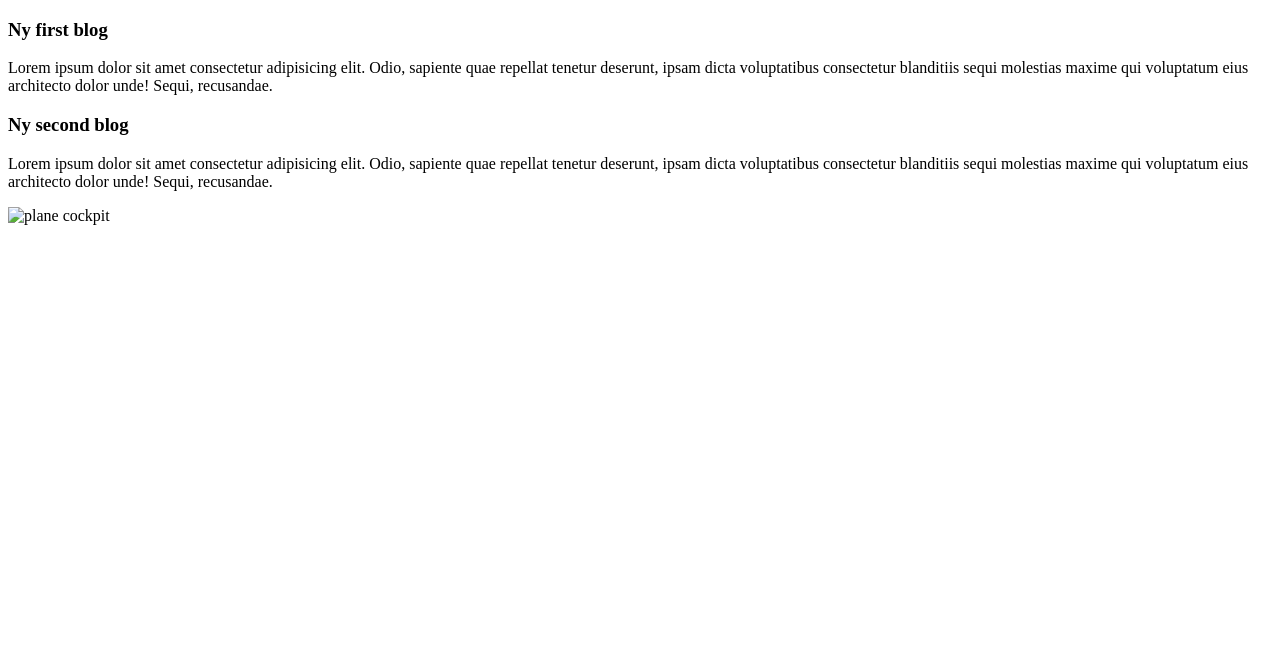
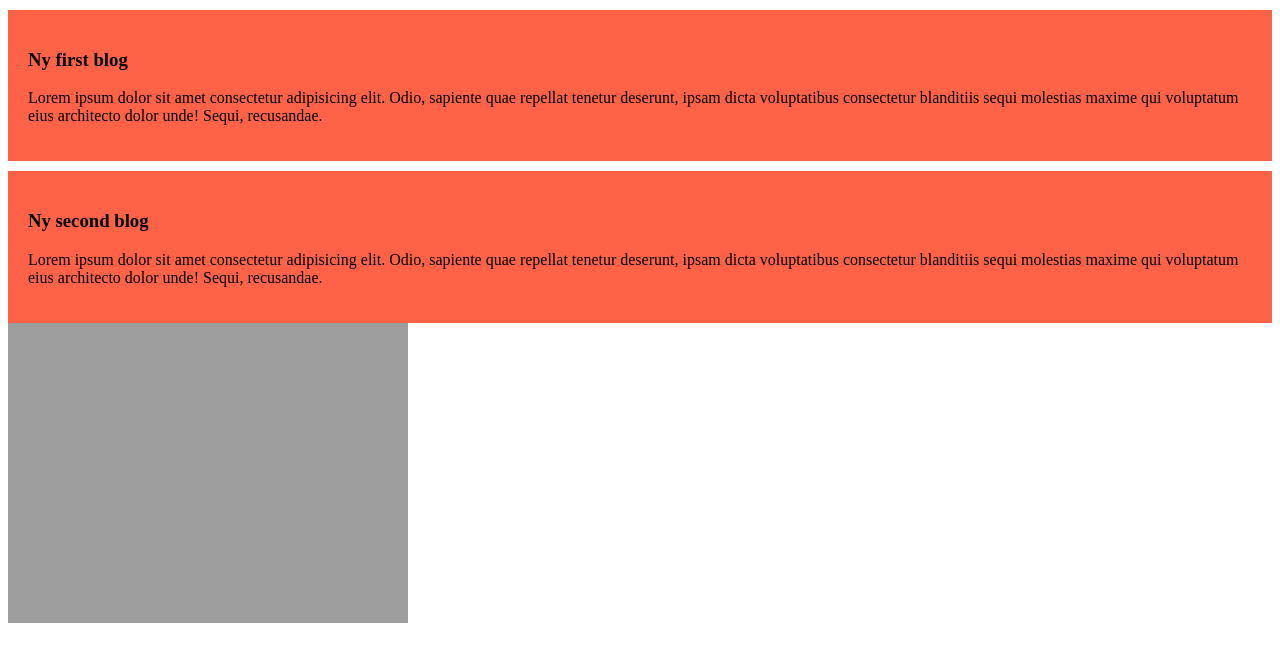
Before and after one commit to aegisbless1/my-simple-website, a plain HTML site: page index.html in a window 1280 px wide. Drawn offline with Linux system fonts and the light colour scheme; the site is published under a folder, as on GitHub Pages, so addresses that start at the root find nothing.

Commit message:
solved git hub issues

```diff
--- a/index.html
+++ b/index.html
@@ -4,7 +4,7 @@
     <meta charset="UTF-8">
     <meta name="viewport" content="width=device-width, initial-scale=1.0">
     <title>My Simple Website</title>
-    <link rel="stylesheet" href="/styles/blog.css">
+    <link rel="stylesheet" href="./styles/blog.css">
 </head>
 <body>
     <div>
@@ -15,6 +15,6 @@
         <h3>Ny second blog</h3>
         <p>Lorem ipsum dolor sit amet consectetur adipisicing elit. Odio, sapiente quae repellat tenetur deserunt, ipsam dicta voluptatibus consectetur blanditiis sequi molestias maxime qui voluptatum eius architecto dolor unde! Sequi, recusandae.</p>
     </div>
-    <img src="/Cockpit.png" alt="plane cockpit">
+    <img src="./Cockpit.png" alt="plane cockpit">
 </body>
 </html>
```
